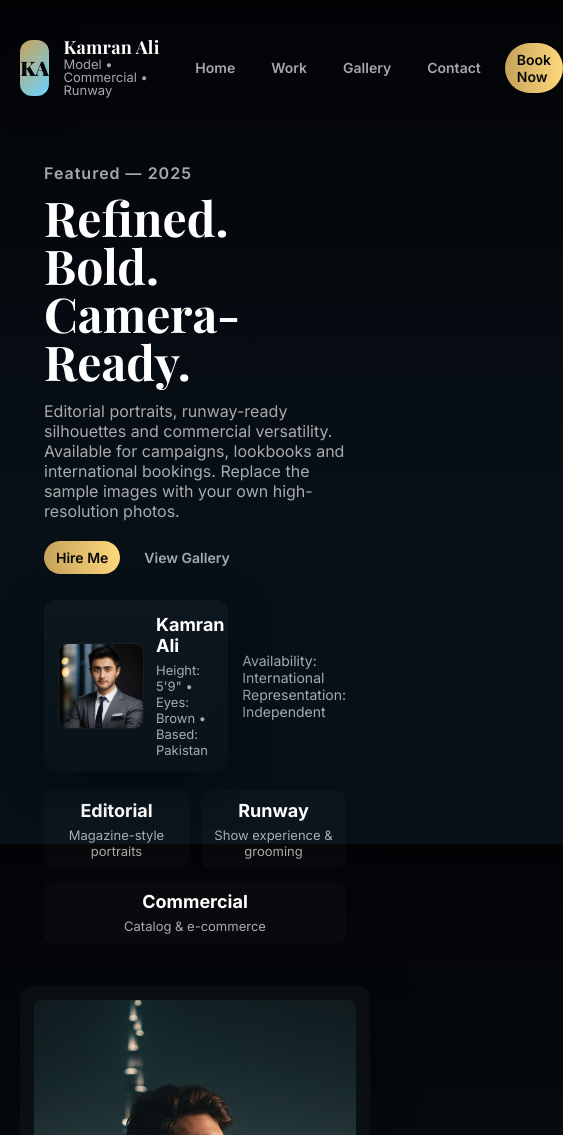
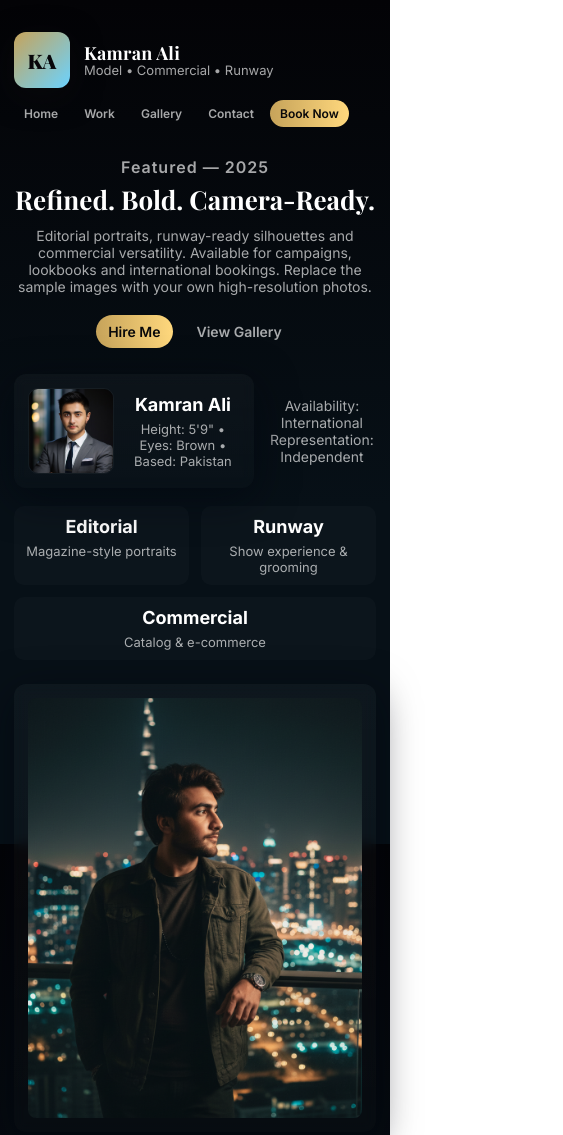
Before and after one commit to thekamranali/model, a plain HTML site: page index.html in a window 390 px wide. Shown: the top 1135 px of the page, 563 px wide, since content can reach past the window. Drawn offline with nearby package versions, Linux system fonts and the light colour scheme.

Commit message:
Update index.html

```diff
--- a/index.html
+++ b/index.html
@@ -24,6 +24,78 @@
             --maxw: 1200px;
             --ff-sans: 'Inter', system-ui, -apple-system, 'Segoe UI', Roboto, 'Helvetica Neue', Arial;
             --ff-serif: 'Playfair Display', serif;
+            /* Responsive */
+@media (max-width:1024px) {
+  .hero {
+    grid-template-columns: 1fr;
+    gap: 24px;
+  }
+  .hero-side img {
+    height: 420px !important;
+  }
+  .gallery .tile img {
+    height: 280px;
+  }
+}
+
+@media (max-width:760px) {
+  header {
+    flex-direction: column;
+    align-items: flex-start;
+    gap: 12px;
+  }
+  nav {
+    flex-wrap: wrap;
+    gap: 6px;
+  }
+  .hero {
+    grid-template-columns: 1fr;
+    text-align: center;
+    padding-top: 12px;
+  }
+  .hero-left {
+    padding: 0;
+  }
+  .hero-title {
+    font-size: 32px;
+  }
+  .hero-sub {
+    font-size: 14px;
+  }
+  .actions {
+    justify-content: center;
+    flex-wrap: wrap;
+  }
+  .gallery {
+    grid-template-columns: 1fr 1fr;
+  }
+  .gallery .tile img {
+    height: 220px;
+  }
+  .contact-grid {
+    grid-template-columns: 1fr;
+  }
+}
+
+@media (max-width:480px) {
+  .hero-title {
+    font-size: 26px;
+  }
+  .gallery {
+    grid-template-columns: 1fr;
+  }
+  .gallery .tile img {
+    height: 200px;
+  }
+  .wrap {
+    padding: 14px;
+  }
+  nav a {
+    font-size: 12px;
+    padding: 6px 10px;
+  }
+}
+
         }
 
         * {
@@ -677,4 +749,5 @@
     </script>
 </body>
 
+
 </html>
```
